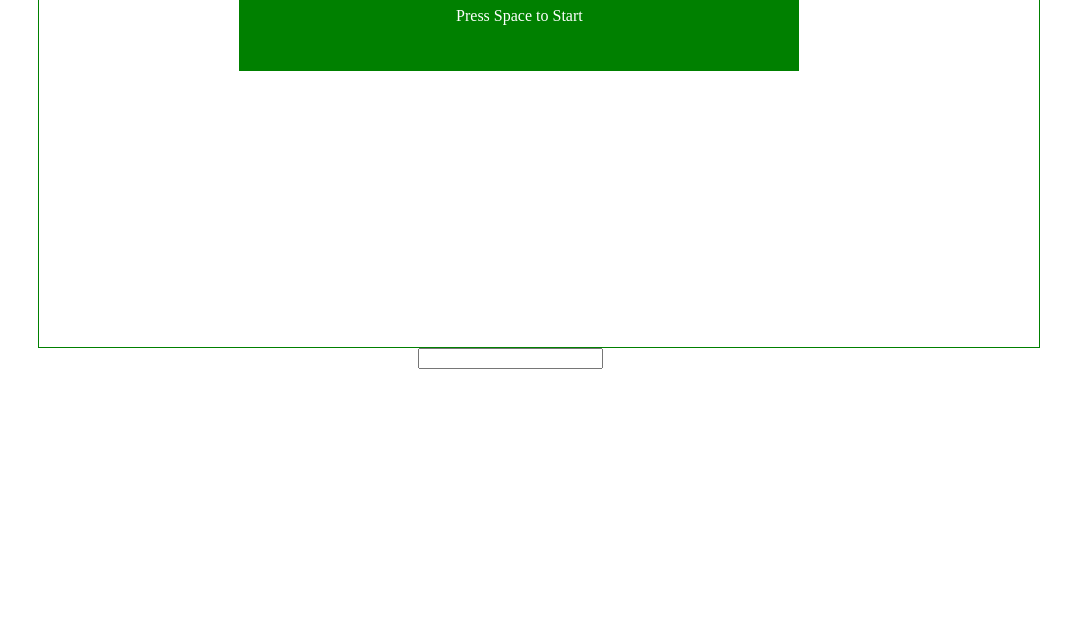
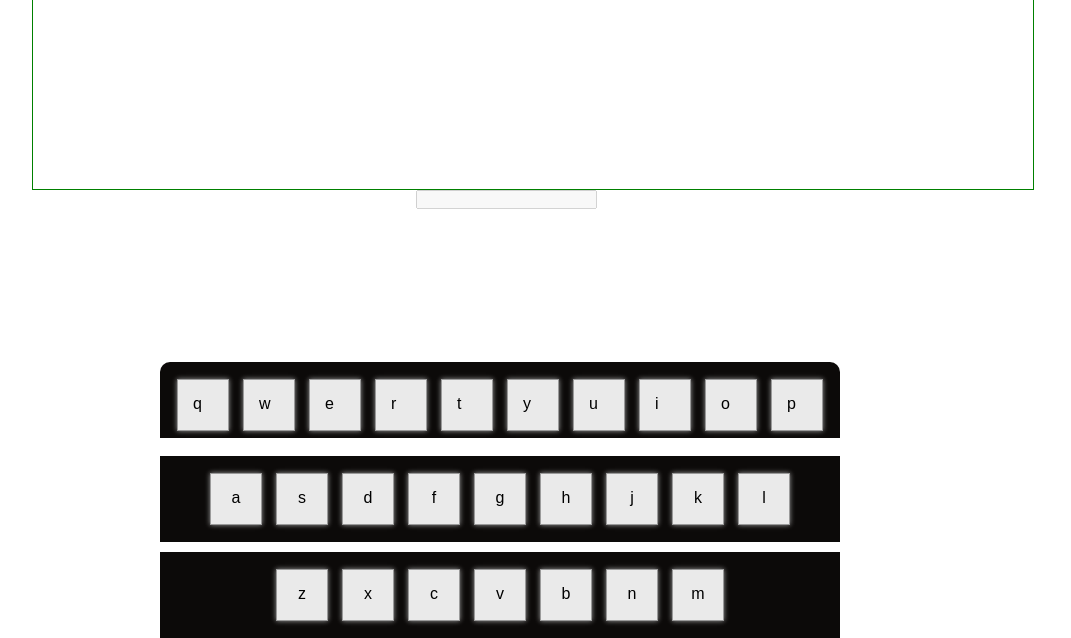
Before and after one commit to AsminBudha/js-experiment, a plain HTML site: page ast4/index.html in a window 1280 px wide. Shown: the part 162-800 px from the top of the page, without its empty margins (96-1167 px from the left). Drawn offline with Linux system fonts and the light colour scheme.

Commit message:
Added Keyboard

```diff
--- a/ast4/index.html
+++ b/ast4/index.html
@@ -2,38 +2,8 @@
 <html>
 <head>
 	<title>Typing Tutor</title>
-	<style type="text/css">
-		#container{
-			height: 500px;
-			width: 1000px;
-			border: 1px solid green;
-			margin-left: 10%;
-			position: relative;
-			overflow: hidden;
-		}
-		input{
-			margin-left: 40%;
-
-		}
-		#scoreBoard{
-			margin-left: 20px;
-		}
-		.highlight{
-			color: blue;
-		}
-		#msgBoard{
-			position: absolute;
-			background-color: green;
-			color: white;
-			text-align: center;
-			padding: 30px;
-			width: 500px;
-			left: 20%;
-			top: 10%;
-			z-index: 2;
-		}
-
-	</style>
+  <link rel="stylesheet" href="style.css">
+  <link rel="stylesheet" href="reset.css">
 </head>
 <body>
 	<div id="container">
@@ -43,7 +13,10 @@
 			<p>Press Space To Start Game</p>
 		</div>
 	</div>
-	<input type="input" name="">
+  <input type="input" name="" disabled=true>
+  <div id="keyboard1"></div>
+  <div id="keyboard2"></div>
+  <div id="keyboard3"></div>
 	<script type="text/javascript" src="script.js"></script>
 </body>
 </html>
--- /dev/null
+++ b/ast4/reset.css
@@ -0,0 +1,14 @@
+*{
+	padding: 0px;
+	margin: 0px;
+	font-family: arial;
+}
+
+.clearfix:before, .clearfix:after{
+	content: "";
+	display: table;
+}
+
+.clearfix:after{
+	clear: both;
+}
--- a/ast4/script.js
+++ b/ast4/script.js
@@ -21,7 +21,6 @@ class Word{
 			this.childs.push(child);
 			this.elem.appendChild(child);
 		}
-
 	}
 
 	draw(){
@@ -56,7 +55,6 @@ class Word{
 			for(let i=0;i<this.matchedLen;i++){
 				this.childs[i].classList.remove('highlight');
 			}
-			// this.matchedLen--;
 			return false;
 		}
 	}
@@ -91,9 +89,14 @@ class Game{
 
 		this.scoreBoard=document.getElementById('scoreBoard');
     this.score=0;
+
+    this.key2Index = {};
+    this.keySpans=[];
+
   }
 
 	init(){
+    this.container=document.getElementById('container');
 
 		this.scoreBoard.innerHTML=this.score;
 
@@ -106,8 +109,7 @@ class Game{
 
 		msgBoard.children[0].innerHTML='Welcome To Typing Tutor';
 		msgBoard.children[1].innerHTML=`Press Space to Start`;
-
-
+    this.drawKeyboard();
 	}
 
 	start(){
@@ -139,10 +141,9 @@ class Game{
 			for(let i=0;i<gameThat.words.length;i++){
 				gameThat.words[i].move();
       }
-			if(gameThat.words.length>0 && gameThat.words[0].y>=500){
+      // console.log(gameThat.container.style);
+			if(gameThat.words.length>0 && gameThat.words[0].y>=350){
 
-				// gameThat.words[0].remove();
-				// gameThat.words.shift();
 				gameThat.stop();
 			}
 		},50);
@@ -164,11 +165,23 @@ class Game{
 	resetGame(){
 		for(let i=0;i<gameThat.words.length;i++){
 			gameThat.words[i].remove();
-			console.log('Working');
 		}
-		console.log('Reset');
 		game=new Game();
 		game.init();
+	}
+
+  changeColorKey(key){
+    var index = this.key2Index[key];
+    gameThat.keySpans[index].style.background =gameThat.randomColor();
+    setTimeout(function () {
+        gameThat.keySpans[index].style.backgroundColor = '#eaeaea';
+    }, 100);
+  }
+
+  randomColor(){
+    return 'rgb('+Math.floor(Math.random()*256)
+        +','+Math.floor(Math.random()*256)
+        +','+Math.floor(Math.random()*256)+')';
   }
 
 	keyHandler(event){
@@ -182,13 +195,18 @@ class Game{
 		else if(gameThat.gameover && event.keyCode==32){
 			gameThat.resetGame();
     }
+    else if(!gameThat.gameStart){
+      return;
+    }
 		let char;
 		if (event.keyCode >= 65 && event.keyCode <= 90) {
 		    // Alphabet upper case
         char=String.fromCharCode(97+(event.keyCode-65));
+        gameThat.changeColorKey(char)
 		} else if (event.keyCode >= 97 && event.keyCode <= 122) {
 		    // Alphabet lower case
         char = String.fromCharCode(event.keyCode);
+        gameThat.changeColorKey(char);
 		}
 
 		if(char){
@@ -199,14 +217,11 @@ class Game{
 
 			gameThat.matchedWords=gameThat.matchedWords.filter(function(val){
 				let match;
-				// if(gameThat.inputTxt=='') return true;
 				match=val.match(char);
 				if(val.matchedLen>=val.letters.length){
 					match=false;
 					let index=gameThat.words.indexOf(val);
 					val.remove();
-
-					// gameThat.inputTxt='';
 
 					gameThat.score++;
 					gameThat.updateScore();
@@ -216,7 +231,6 @@ class Game{
 				}
 				return match;
 			})
-			// console.log(matched);
 			if(matched){
 				gameThat.reset();
 			}
@@ -241,9 +255,40 @@ class Game{
 			}
 		}
 	}
+  drawKeyboard() {
+    let keyboard=[];
+    keyboard.push(document.getElementById('keyboard1'));
+    keyboard.push(document.getElementById('keyboard2'));
+    keyboard.push(document.getElementById('keyboard3'));
 
+    for(let i=0;i<keyboard.length;i++){
+      keyboard[i].innerHTML='';
+    }
+
+    let character = "qwertyuiopasdfghjklzxcvbnm";
+    let charArray = character.split("");
+    this.key2Index = {};
+    this.keySpans=[];
+
+    let limit=9;
+    let currentIndex=0;
+    for (let i = 0; i < charArray.length; i++) {
+        let keySpan = document.createElement('span');
+        keySpan.innerHTML = charArray[i];
+        keyboard[currentIndex].appendChild(keySpan);
+        this.key2Index[charArray[i]]=i;
+        this.keySpans.push(keySpan);
+
+        if(i>=limit){
+          limit+=limit;
+          console.log(limit,currentIndex);
+          currentIndex++;
+          console.log(keyboard[currentIndex],keyboard)
+        }
+    }
+    // container.appendChild(keyboard);
+  }
 	reset(){
-		console.log('reset');
 		gameThat.inputTxt='';
 		gameThat.input.value=gameThat.inputTxt;
 		gameThat.matchedWords=[];
@@ -252,7 +297,6 @@ class Game{
 			while(gameThat.words[i].matchedLen>0){
 				gameThat.words[i].eraseLastMatch();
 			}
-			console.log(i);
 			gameThat.matchedWords.push(gameThat.words[i]);
 		}
 	}
--- /dev/null
+++ b/ast4/style.css
@@ -0,0 +1,71 @@
+#container{
+  height: 350px;
+  width: 1000px;
+  border: 1px solid green;
+  margin-left: 10%;
+  position: relative;
+  overflow: hidden;
+}
+input{
+  margin-left: 40%;
+}
+#scoreBoard{
+  margin-left: 20px;
+}
+.highlight{
+  color: blue;
+}
+#msgBoard{
+  position: absolute;
+  background-color: green;
+  color: white;
+  text-align: center;
+  padding: 30px;
+  width: 500px;
+  left: 20%;
+  top: 10%;
+  z-index: 2;
+}
+#keyboard1{
+  background:#0C0A09;/* #eaeaea;*/
+  width: 660px;
+  position: absolute;
+  padding: 10px;
+  padding-bottom: 0px;
+  /* border: 1px solid #a9a9a9; */
+  bottom: 25%;
+  left: 20%;
+  border-top-left-radius: 10px;
+  border-top-right-radius: 10px;
+}
+#keyboard2{
+  background:#0C0A09;/* #eaeaea;*/
+  width: 660px;
+  text-align: center;
+  position: absolute;
+  padding: 10px;
+  /* padding-left: 3%; */
+  /* border: 1px solid #a9a9a9; */
+  bottom: 12%;
+  left: 20%;
+  /* border-radius: 10px; */
+}
+#keyboard3{
+  background:#0C0A09;/* #eaeaea;*/
+  width: 660px;
+  text-align: center;
+  position: absolute;
+  padding: 10px;
+  bottom: 0%;
+  left: 20%;
+}
+#keyboard1 span,#keyboard2 span,#keyboard3 span{
+  width: 20px;
+  height: 20px;
+  display: inline-block;
+  padding: 15px;
+  border: 1px solid #9a9a9a;
+  box-shadow:0 0 5px #999999;
+  background-color: #eaeaea;
+  margin: 7px;
+}
```
Lines whose indentation alone changed are shown as unchanged.
